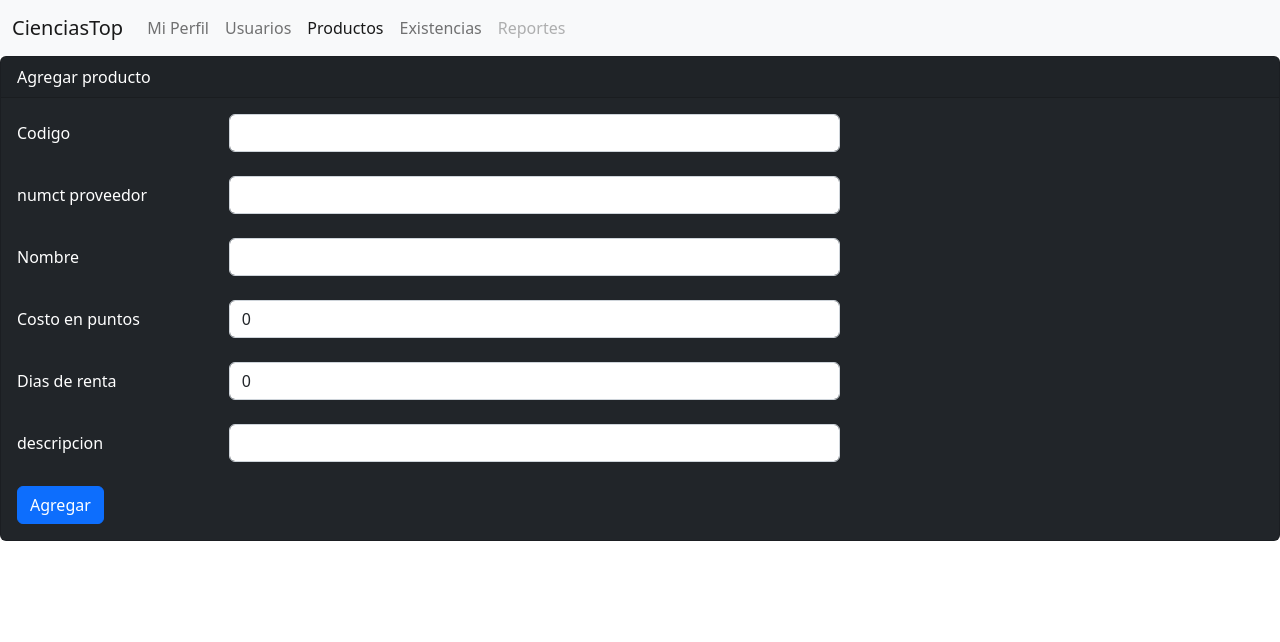
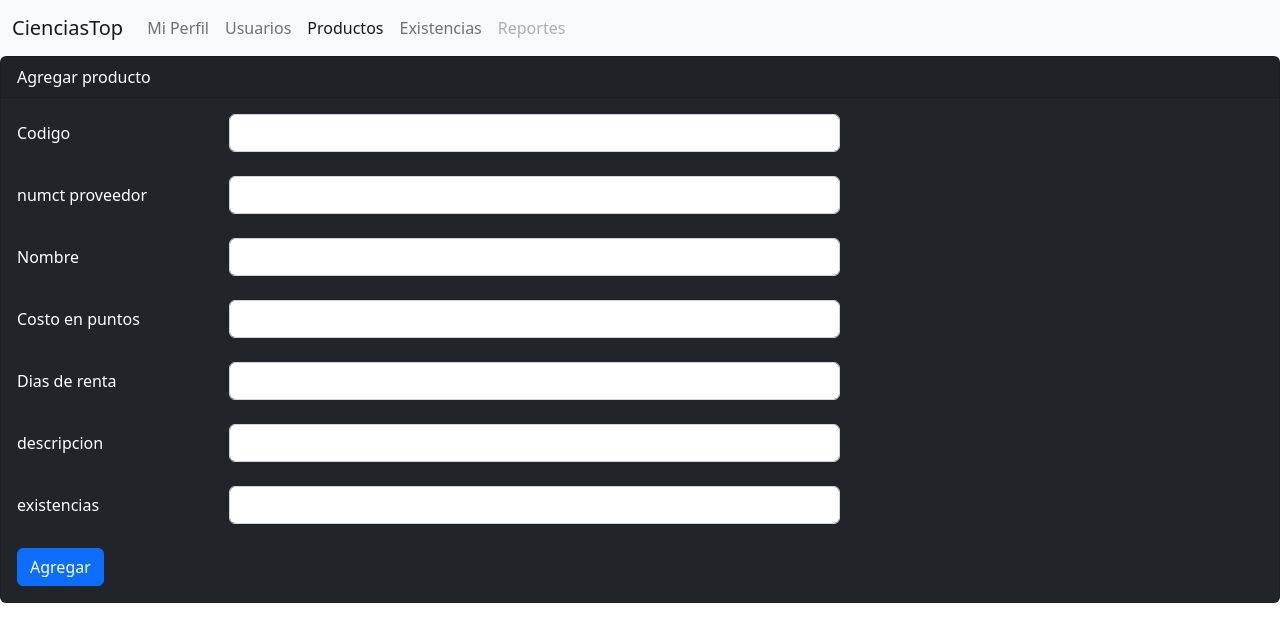
Before and after one commit to osrm17/CienciasTop, an Angular app in the folder angular/: page /productos/form in a window 1280 px wide. Shown: the top 642 px of the page. Built offline with nearby package versions, Linux system fonts and the light colour scheme.

Commit message:
ya se agrega con existencias

```diff
--- a/angular/src/app/existencias/existencia.service.ts
+++ b/angular/src/app/existencias/existencia.service.ts
@@ -8,13 +8,18 @@ import { Existencia } from './existencia';
 })
 export class ExistenciaService {
 
-  private urlEndPoint : string = 'http://localhost:8080/api/existencias';
+  private urlEndPoint: string = 'http://localhost:8080/api/existencias';
 
-  private httpHeaders = new HttpHeaders({'Content-Type': 'application/json'})
+  private httpHeaders = new HttpHeaders({ 'Content-Type': 'application/json' })
 
   constructor(private http: HttpClient) { }
 
   public getExistencias(): Observable<Existencia[]> {
     return this.http.get<Existencia[]>(this.urlEndPoint);
   }
+
+  create(existencia: Existencia): Observable<Existencia> {
+    return this.http.post<Existencia>(this.urlEndPoint, existencia, { headers: this.httpHeaders });
+  }
+
 }
--- a/angular/src/app/existencias/existencia.ts
+++ b/angular/src/app/existencias/existencia.ts
@@ -1,14 +1,8 @@
 export class Existencia {
-    id: number;
+    id!: number;
 
-    codigo: string;
+    codigo!: String;
 
-    estaRentado: boolean;
-
-    constructor() {
-        this.id = 0;
-        this.codigo = "";
-        this.estaRentado = false;
-    }
+    estaRentado!: boolean;
 
 }
--- a/angular/src/app/productos/form.component.html
+++ b/angular/src/app/productos/form.component.html
@@ -51,6 +51,14 @@
             <br>
 
             <div class="form-group row">
+                <label for="" class="col-form-label col-sm-2">existencias</label>
+                <div class="col-sm-6">
+                    <input type="number" class="form-control" [(ngModel)]="producto.existencias" name="descripcion">
+                </div>
+            </div>
+            <br>
+
+            <div class="form-group row">
                 <div class="col-sm-6">
                     <button class="btn btn-primary" role="button">Agregar</button>
                 </div>
--- a/angular/src/app/productos/form.component.ts
+++ b/angular/src/app/productos/form.component.ts
@@ -3,6 +3,9 @@ import { Router } from '@angular/router';
 import { Producto } from './producto';
 import { ProductoService } from './producto.service';
 import swal from 'sweetalert2';
+import { Productostock } from './productostock';
+import { Existencia } from '../existencias/existencia';
+import { ExistenciaService } from '../existencias/existencia.service';
 
 @Component({
   selector: 'app-form',
@@ -12,20 +15,25 @@ import swal from 'sweetalert2';
 export class FormComponent implements OnInit {
 
   titulo: string = "Agregar producto"
-  producto: Producto = new Producto()
+  producto: Productostock = new Productostock()
 
-  constructor(private productoService: ProductoService, private router: Router) { }
+  constructor(private existenciaService: ExistenciaService, private productoService: ProductoService, private router: Router) { }
 
   ngOnInit(): void {
   }
 
   public create(): void {
-    this.productoService.create(this.producto).subscribe(producto =>
-      {
-         this.router.navigate(['productos/'])
-         swal.fire('Nuevo Producto', `Producto ${producto.nombre} creado con éxito`, 'success')
+    this.productoService.create(this.producto).subscribe(producto => {
+      this.router.navigate(['productos/'])
+      swal.fire('Nuevo Producto', `Producto ${producto.nombre} creado con éxito`, 'success')
+
+      for (let index = 0; index < this.producto.existencias; index++) {
+        var existencia = new Existencia();
+        existencia.codigo = this.producto.codigo;
+        existencia.estaRentado = false;
+        this.existenciaService.create(existencia).subscribe();
       }
+    }
     )
   }
-
 }
--- a/angular/src/app/productos/producto.ts
+++ b/angular/src/app/productos/producto.ts
@@ -1,25 +1,14 @@
 export class Producto {
 
-    codigo: String;
+    codigo!: String;
 
-    numct: String;
+    numct!: String;
 
-    nombre: String;
+    nombre!: String;
 
-    costoPuntos: number;
+    costoPuntos!: number;
 
-    diasRenta: number;
+    diasRenta!: number;
 
-    descripcion: String;
-
-    constructor() {
-        this.codigo = "";
-        this.numct = "";
-        this.nombre = "";
-        this.costoPuntos = 0;
-        this.diasRenta = 0;
-        this.descripcion = "";
-     }
-
-
+    descripcion!: String;
 }
--- /dev/null
+++ b/angular/src/app/productos/productostock.ts
@@ -0,0 +1,5 @@
+import { Producto } from "./producto";
+
+export class Productostock extends Producto{
+    existencias!: number;
+}
```
